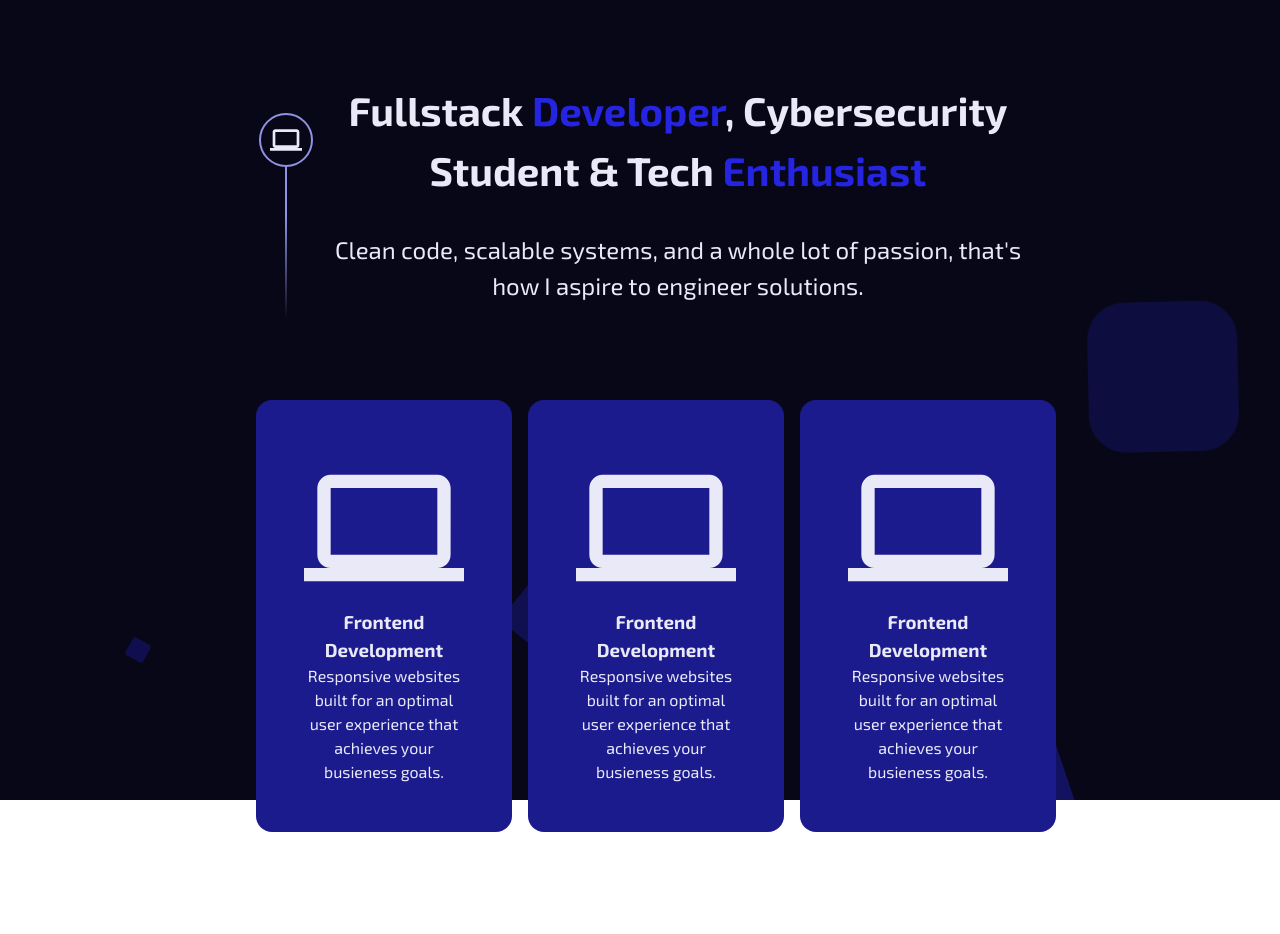
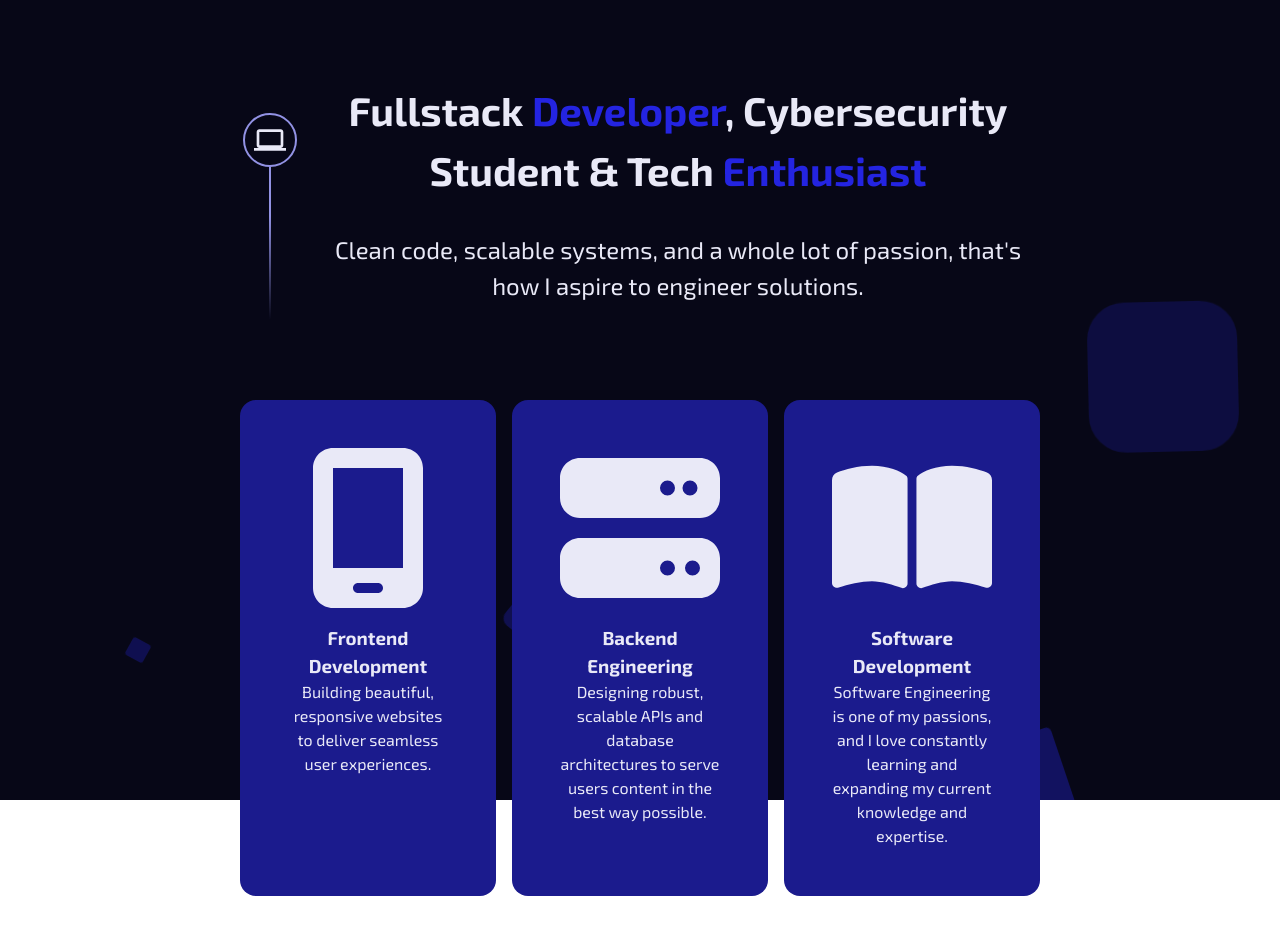
Before and after one commit to PopescuStefan1/Personal-Website, a React (Vite) app: page / in a window 1280 px wide. Shown: the top 934 px of the page. Before the commit the page ends 896 px from the top, so only its background shows below. Built offline with nearby package versions, Linux system fonts and the light colour scheme.

Commit message:
Add card info and effects

```diff
--- a/src/App.css
+++ b/src/App.css
@@ -27,6 +27,9 @@
     width: 100%;
     position: absolute;
     z-index: 1;
+    display: flex;
+    align-items: center;
+    justify-content: center;
 }
 
 .area {
@@ -146,6 +149,7 @@
 
 .container {
     padding: 4rem 16rem;
+    max-width: 1600px;
 }
 
 .header-div {
@@ -218,16 +222,26 @@
 
 .icon-cards {
     margin-top: 5rem;
-    display: flex;
-    gap: 1rem;
+    display: grid;
+    grid-template-columns: 1fr 1fr 1fr;
+    column-gap: 1rem;
 }
 
 .card {
-    flex-grow: 1;
     display: flex;
     flex-direction: column;
     align-items: center;
     background-color: var(--secondary-color);
     padding: 3rem;
     border-radius: 16px;
+    transition: all 0.3s ease;
 }
+
+.card:hover {
+    box-shadow: 0px 8px 10px 1px rgba(255, 255, 255, 0.2);
+    transform: translateY(-8px);
+}
+
+.card h3 {
+    margin-top: 1rem;
+}
--- a/src/App.jsx
+++ b/src/App.jsx
@@ -1,6 +1,7 @@
 import "./App.css";
 import { IconContext } from "react-icons";
 import { MdComputer } from "react-icons/md";
+import { FaServer, FaMobileScreen, FaBookOpen } from "react-icons/fa6";
 
 function App() {
     return (
@@ -39,32 +40,29 @@ function App() {
                     <div className="icon-cards">
                         <div className="card">
                             <IconContext.Provider value={{ size: "10em" }}>
-                                <MdComputer />
+                                <FaMobileScreen />
                             </IconContext.Provider>
                             <h3>Frontend Development</h3>
+                            <p>Building beautiful, responsive websites to deliver seamless user experiences.</p>
+                        </div>
+                        <div className="card">
+                            <IconContext.Provider value={{ size: "10em" }}>
+                                <FaServer />
+                            </IconContext.Provider>
+                            <h3>Backend Engineering</h3>
                             <p>
-                                Responsive websites built for an optimal user experience that achieves your busieness
-                                goals.
+                                Designing robust, scalable APIs and database architectures to serve users content in the
+                                best way possible.
                             </p>
                         </div>
                         <div className="card">
                             <IconContext.Provider value={{ size: "10em" }}>
-                                <MdComputer />
+                                <FaBookOpen />
                             </IconContext.Provider>
-                            <h3>Frontend Development</h3>
+                            <h3>Software Development</h3>
                             <p>
-                                Responsive websites built for an optimal user experience that achieves your busieness
-                                goals.
-                            </p>
-                        </div>
-                        <div className="card">
-                            <IconContext.Provider value={{ size: "10em" }}>
-                                <MdComputer />
-                            </IconContext.Provider>
-                            <h3>Frontend Development</h3>
-                            <p>
-                                Responsive websites built for an optimal user experience that achieves your busieness
-                                goals.
+                                Software Engineering is one of my passions, and I love constantly learning and expanding
+                                my current knowledge and expertise.
                             </p>
                         </div>
                     </div>
```
